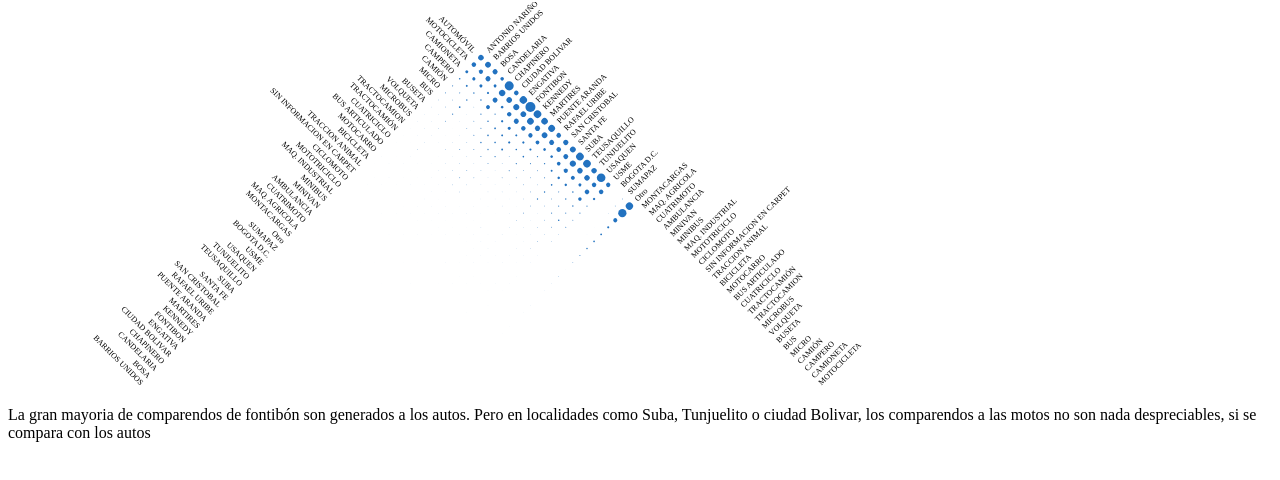
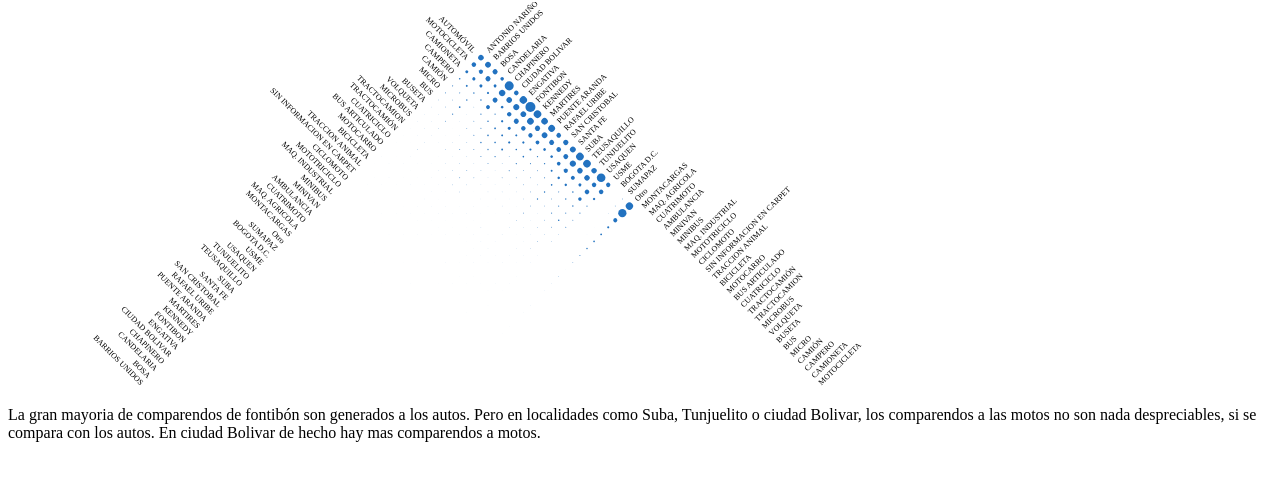
Before and after one commit to pdiazq/CantidadCoparendosVehiculo, a plain HTML site: page index.html in a window 1280 px wide. Shown: the part 78-558 px from the top of the page. Drawn offline with nearby package versions, Linux system fonts and the light colour scheme; a web font is replaced by a local one.

Commit message:
Update index.html

```diff
--- a/index.html
+++ b/index.html
@@ -12,6 +12,6 @@
         <script src="index.js"></script>
   </body>
     <footer class="site-footer">
-        <span class="site-footer-owner">La gran mayoria de comparendos de fontibón son generados a los autos. Pero en localidades como Suba, Tunjuelito o ciudad Bolivar, los comparendos a las motos no son nada despreciables, si se compara con los autos</span>
+        <span class="site-footer-owner">La gran mayoria de comparendos de fontibón son generados a los autos. Pero en localidades como Suba, Tunjuelito o ciudad Bolivar, los comparendos a las motos no son nada despreciables, si se compara con los autos. En ciudad Bolivar de hecho hay mas comparendos a motos.</span>
    </footer>
 </html>
```
